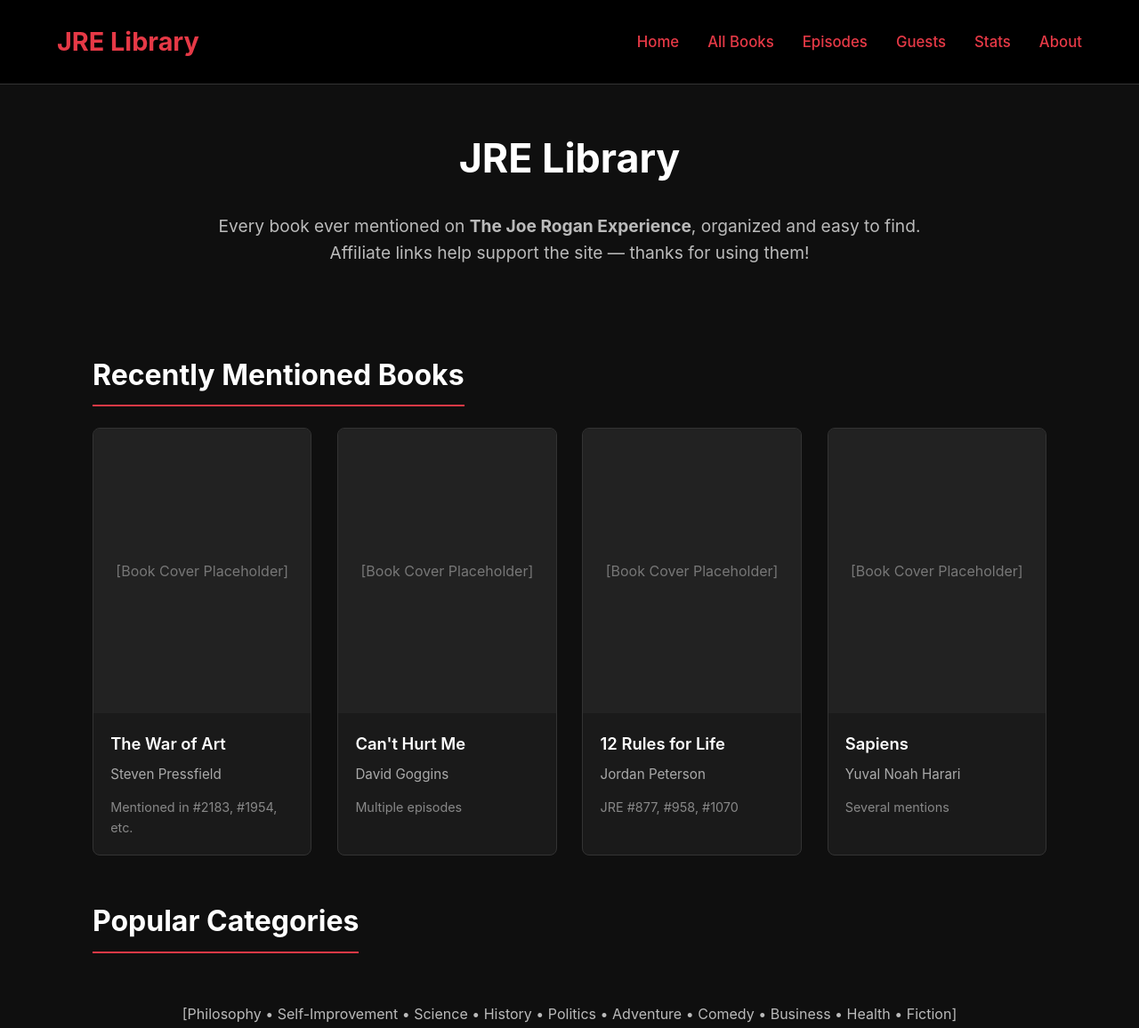
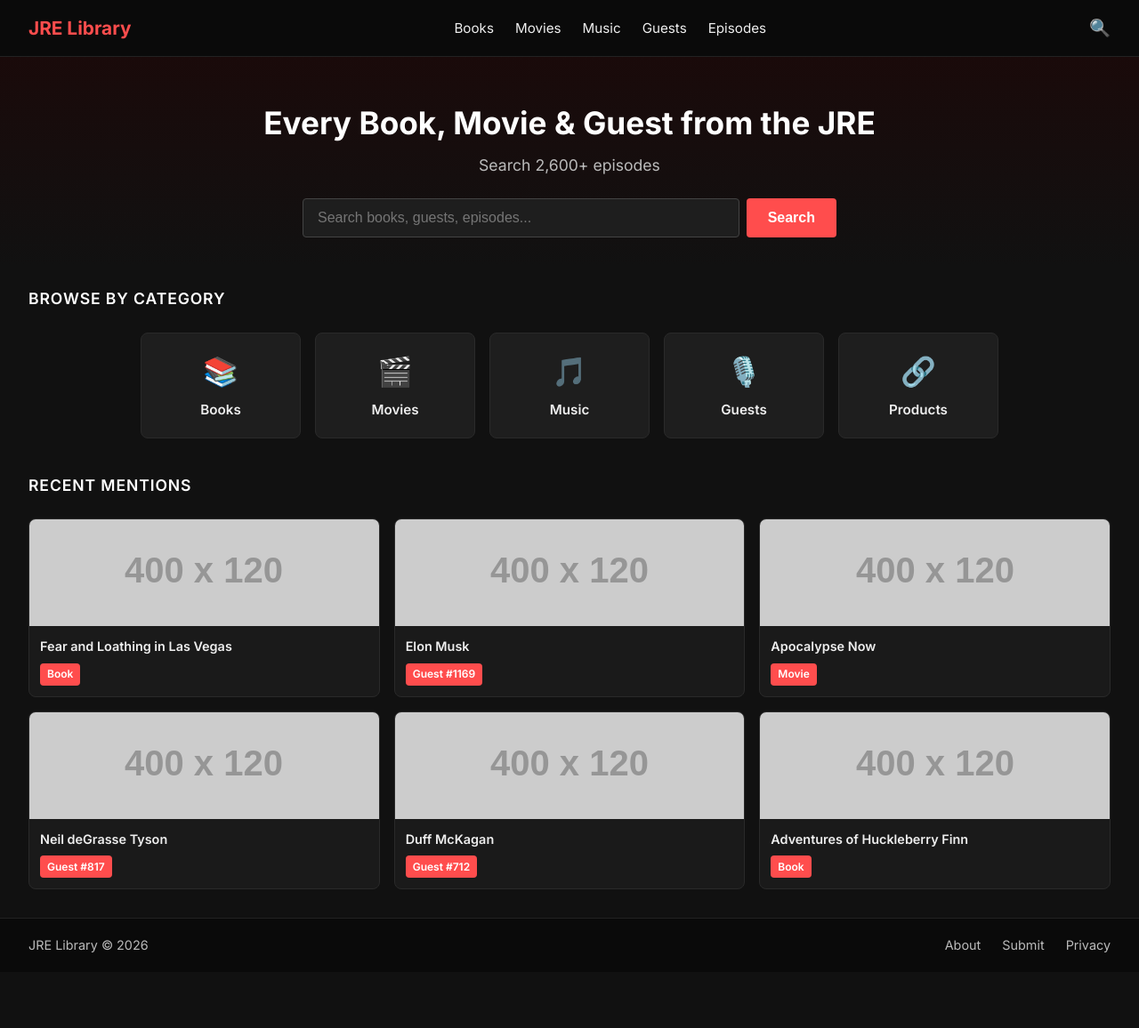
Before and after one commit to bullclaw369-cloud/Jrelibrary-Claw, a website: page index.html in a window 1280 px wide. Shown: the top 1156 px of the page at 89% size. After the commit the page ends 1093 px from the top, so only its background shows below. Drawn offline with Linux system fonts and the light colour scheme; placeholder pictures from the web are drawn by us.

Commit message:
Add homepage v1

```diff
--- a/index.html
+++ b/index.html
@@ -1,259 +1,334 @@
 <!DOCTYPE html>
 <html lang="en">
 <head>
-  <meta charset="UTF-8" />
-  <meta name="viewport" content="width=device-width, initial-scale=1.0"/>
-  <title>JRE Library - Books Mentioned on the Joe Rogan Experience</title>
+<meta charset="UTF-8">
+<meta name="viewport" content="width=device-width, initial-scale=1.0">
+<title>JRE Library — Every Book, Movie & Guest from the Joe Rogan Experience</title>
 <style>
-    :root {
-      --bg: #0f0f0f;
-      --text: #e0e0e0;
-      --accent: #e63946;
-      --accent-dark: #b32d38;
-      --card: #1a1a1a;
-      --border: #333;
+@import url('https://fonts.googleapis.com/css2?family=Inter:wght@400;600;700&display=swap');
+
+* { box-sizing: border-box; margin: 0; padding: 0; }
+
+body {
+  background-color: #111;
+  color: #eee;
+  font-family: 'Inter', sans-serif;
+  line-height: 1.5;
+  display: flex;
+  flex-direction: column;
+  min-height: 100vh;
 }
 
-    * {
-      margin: 0;
-      padding: 0;
-      box-sizing: border-box;
-    }
+a { color: #ff4d4d; text-decoration: none; }
+a:hover { color: #ff7a7a; }
 
-    body {
-      font-family: -apple-system, BlinkMacSystemFont, 'Segoe UI', Roboto, Oxygen, Ubuntu, Cantarell, sans-serif;
-      background: var(--bg);
-      color: var(--text);
-      line-height: 1.6;
-    }
-
-    a {
-      color: var(--accent);
-      text-decoration: none;
-    }
-
-    a:hover {
-      color: #fff;
-      text-decoration: underline;
-    }
-
-    header {
-      background: #000;
-      padding: 1.5rem 5%;
-      border-bottom: 1px solid var(--border);
+/* NAVBAR */
+nav {
+  display: flex;
+  justify-content: space-between;
+  align-items: center;
+  padding: 1rem 2rem;
+  background-color: #0a0a0a;
+  border-bottom: 1px solid #222;
   position: sticky;
   top: 0;
   z-index: 100;
 }
+nav .logo {
+  font-weight: 700;
+  font-size: 1.3rem;
+  color: #ff4d4d;
+}
+nav ul {
+  display: flex;
+  gap: 1.5rem;
+  list-style: none;
+}
+nav ul a {
+  color: #eee;
+  font-weight: 500;
+  font-size: 0.95rem;
+}
+nav ul a:hover { color: #ff4d4d; }
+.search-icon {
+  cursor: pointer;
+  color: #ff4d4d;
+  font-size: 1.2rem;
+}
 
-    .header-inner {
-      max-width: 1400px;
+/* HERO */
+.hero {
+  text-align: center;
+  padding: 3rem 1rem 2rem;
+  background: linear-gradient(180deg, #1a0a0a 0%, #111 100%);
+}
+.hero h1 {
+  color: #fff;
+  font-size: 2.2rem;
+  margin-bottom: 0.5rem;
+  font-weight: 700;
+}
+.hero .subhead {
+  color: #bbb;
+  font-size: 1.1rem;
+  margin-bottom: 1.5rem;
+}
+.search-bar {
+  display: flex;
+  justify-content: center;
+  gap: 0.5rem;
+  max-width: 600px;
   margin: 0 auto;
+}
+.search-bar input {
+  padding: 0.75rem 1rem;
+  width: 100%;
+  font-size: 1rem;
+  border: 1px solid #444;
+  border-radius: 4px;
+  background-color: #1e1e1e;
+  color: #eee;
+  outline: none;
+}
+.search-bar input:focus {
+  border-color: #ff4d4d;
+}
+.search-submit {
+  padding: 0.75rem 1.5rem;
+  background-color: #ff4d4d;
+  color: #fff;
+  border: none;
+  border-radius: 4px;
+  cursor: pointer;
+  font-weight: 600;
+  font-size: 1rem;
+  white-space: nowrap;
+}
+.search-submit:hover { background-color: #e03c3c; }
+
+/* CATEGORY CARDS ROW */
+.section-title {
+  padding: 1.5rem 2rem 0.5rem;
+  font-size: 1.1rem;
+  font-weight: 600;
+  color: #fff;
+  text-transform: uppercase;
+  letter-spacing: 0.05em;
+}
+.cards-row {
+  display: flex;
+  flex-wrap: wrap;
+  gap: 1rem;
+  justify-content: center;
+  padding: 1rem 2rem;
+}
+.card {
+  background-color: #1e1e1e;
+  border: 1px solid #2a2a2a;
+  border-radius: 8px;
+  padding: 1.2rem 1rem;
+  flex: 1 1 150px;
+  max-width: 180px;
+  text-align: center;
+  cursor: pointer;
+  transition: border-color 0.2s, transform 0.2s;
+}
+.card:hover {
+  border-color: #ff4d4d;
+  transform: translateY(-2px);
+}
+.card .icon { font-size: 2rem; margin-bottom: 0.5rem; }
+.card h3 {
+  font-size: 0.95rem;
+  font-weight: 600;
+  color: #eee;
+}
+
+/* RECENT MENTIONS GRID */
+.mentions-grid {
+  display: grid;
+  grid-template-columns: repeat(3, 1fr);
+  gap: 1rem;
+  padding: 1rem 2rem 2rem;
+}
+.mention-card {
+  background-color: #1a1a1a;
+  border: 1px solid #2a2a2a;
+  border-radius: 8px;
+  overflow: hidden;
+  transition: border-color 0.2s, transform 0.2s;
+  cursor: pointer;
+}
+.mention-card:hover {
+  border-color: #ff4d4d;
+  transform: translateY(-2px);
+}
+.mention-card img {
+  width: 100%;
+  height: 120px;
+  object-fit: cover;
+  display: block;
+}
+.mention-card .info {
+  padding: 0.75rem;
+}
+.mention-card .info h3 {
+  font-size: 0.9rem;
+  font-weight: 600;
+  margin-bottom: 0.4rem;
+  color: #eee;
+}
+.badge {
+  display: inline-block;
+  background-color: #ff4d4d;
+  color: #fff;
+  padding: 0.2rem 0.5rem;
+  font-size: 0.75rem;
+  border-radius: 4px;
+  font-weight: 600;
+}
+
+/* FOOTER */
+footer {
   display: flex;
   justify-content: space-between;
   align-items: center;
+  padding: 1.2rem 2rem;
+  background-color: #0a0a0a;
+  border-top: 1px solid #222;
+  margin-top: auto;
+  color: #bbb;
+  font-size: 0.9rem;
 }
-
-    .logo {
-      font-size: 1.8rem;
-      font-weight: bold;
-      color: var(--accent);
+footer .links {
+  display: flex;
+  gap: 1.5rem;
 }
-
-    nav ul {
-      list-style: none;
-      display: flex;
-      gap: 2rem;
-    }
-
-    nav a {
-      font-weight: 500;
-      font-size: 1.05rem;
-    }
-
-    main {
-      max-width: 1200px;
-      margin: 3rem auto;
-      padding: 0 5%;
-    }
-
-    h1 {
-      font-size: 2.8rem;
-      margin-bottom: 1.5rem;
-      color: #fff;
-      text-align: center;
-    }
-
-    .intro {
-      font-size: 1.2rem;
-      text-align: center;
-      max-width: 800px;
-      margin: 0 auto 3rem;
+footer .links a {
   color: #bbb;
 }
+footer .links a:hover { color: #eee; }
 
-    .section-title {
-      font-size: 2rem;
-      margin: 3rem 0 1.5rem;
-      color: #fff;
-      border-bottom: 2px solid var(--accent);
-      padding-bottom: 0.5rem;
-      display: inline-block;
+/* RESPONSIVE */
+@media (max-width: 768px) {
+  nav ul { display: none; }
+  .hero h1 { font-size: 1.6rem; }
+  .cards-row { gap: 0.75rem; }
+  .card { max-width: 45%; }
+  .mentions-grid { grid-template-columns: repeat(2, 1fr); }
 }
-
-    .book-grid {
-      display: grid;
-      grid-template-columns: repeat(auto-fill, minmax(220px, 1fr));
-      gap: 1.8rem;
-    }
-
-    .book-card {
-      background: var(--card);
-      border: 1px solid var(--border);
-      border-radius: 8px;
-      overflow: hidden;
-      transition: transform 0.15s, box-shadow 0.15s;
-    }
-
-    .book-card:hover {
-      transform: translateY(-6px);
-      box-shadow: 0 12px 24px rgba(0,0,0,0.6);
-    }
-
-    .book-cover {
-      height: 320px;
-      background: #222;
-      display: flex;
-      align-items: center;
-      justify-content: center;
-      font-size: 1rem;
-      color: #777;
-      text-align: center;
-      padding: 1rem;
-    }
-
-    .book-info {
-      padding: 1.2rem;
-    }
-
-    .book-title {
-      font-size: 1.15rem;
-      font-weight: 600;
-      margin-bottom: 0.5rem;
-      color: #fff;
-    }
-
-    .book-author {
-      font-size: 0.95rem;
-      color: #aaa;
-      margin-bottom: 0.8rem;
-    }
-
-    .book-meta {
-      font-size: 0.9rem;
-      color: #888;
-    }
-
-    footer {
-      background: #000;
-      padding: 2rem 5%;
-      text-align: center;
-      border-top: 1px solid var(--border);
-      margin-top: 4rem;
-      font-size: 0.95rem;
-      color: #777;
-    }
-
-    @media (max-width: 768px) {
-      .header-inner {
-        flex-direction: column;
-        gap: 1.2rem;
-      }
-      nav ul {
-        flex-wrap: wrap;
-        justify-content: center;
-        gap: 1.2rem;
-      }
-      h1 {
-        font-size: 2.2rem;
-      }
+@media (max-width: 480px) {
+  .mentions-grid { grid-template-columns: 1fr; }
+  .card { max-width: 100%; }
+  footer { flex-direction: column; gap: 0.75rem; text-align: center; }
 }
 </style>
 </head>
 <body>
 
-  <header>
-    <div class="header-inner">
+  <!-- NAVBAR -->
+  <nav>
     <div class="logo">JRE Library</div>
-      <nav>
     <ul>
-          <li><a href="#">Home</a></li>
-          <li><a href="#">All Books</a></li>
+      <li><a href="#">Books</a></li>
+      <li><a href="#">Movies</a></li>
+      <li><a href="#">Music</a></li>
+      <li><a href="#">Guests</a></li>
       <li><a href="#">Episodes</a></li>
-          <li><a href="#">Guests</a></li>
-          <li><a href="#">Stats</a></li>
-          <li><a href="#">About</a></li>
     </ul>
+    <div class="search-icon">🔍</div>
   </nav>
+
+  <!-- HERO / SEARCH BAR -->
+  <section class="hero">
+    <h1>Every Book, Movie &amp; Guest from the JRE</h1>
+    <div class="subhead">Search 2,600+ episodes</div>
+    <div class="search-bar">
+      <input type="text" placeholder="Search books, guests, episodes...">
+      <button class="search-submit">Search</button>
     </div>
-  </header>
+  </section>
 
-  <main>
-    <h1>JRE Library</h1>
-    <p class="intro">
-      Every book ever mentioned on <strong>The Joe Rogan Experience</strong>, organized and easy to find.
-      Affiliate links help support the site — thanks for using them!
-    </p>
+  <!-- CATEGORY CARDS ROW -->
+  <div class="section-title">Browse by Category</div>
+  <section class="cards-row">
+    <div class="card">
+      <div class="icon">📚</div>
+      <h3>Books</h3>
+    </div>
+    <div class="card">
+      <div class="icon">🎬</div>
+      <h3>Movies</h3>
+    </div>
+    <div class="card">
+      <div class="icon">🎵</div>
+      <h3>Music</h3>
+    </div>
+    <div class="card">
+      <div class="icon">🎙️</div>
+      <h3>Guests</h3>
+    </div>
+    <div class="card">
+      <div class="icon">🔗</div>
+      <h3>Products</h3>
+    </div>
+  </section>
 
-    <h2 class="section-title">Recently Mentioned Books</h2>
-    <div class="book-grid">
-      <!-- Example cards — in real site these are dynamically loaded -->
-      <div class="book-card">
-        <div class="book-cover">[Book Cover Placeholder]</div>
-        <div class="book-info">
-          <div class="book-title">The War of Art</div>
-          <div class="book-author">Steven Pressfield</div>
-          <div class="book-meta">Mentioned in #2183, #1954, etc.</div>
+  <!-- RECENT MENTIONS GRID -->
+  <div class="section-title">Recent Mentions</div>
+  <section class="mentions-grid">
+    <div class="mention-card">
+      <img src="https://via.placeholder.com/400x120/1a1a1a/ff4d4d?text=Books" alt="Fear and Loathing">
+      <div class="info">
+        <h3>Fear and Loathing in Las Vegas</h3>
+        <span class="badge">Book</span>
       </div>
     </div>
-
-      <div class="book-card">
-        <div class="book-cover">[Book Cover Placeholder]</div>
-        <div class="book-info">
-          <div class="book-title">Can't Hurt Me</div>
-          <div class="book-author">David Goggins</div>
-          <div class="book-meta">Multiple episodes</div>
+    <div class="mention-card">
+      <img src="https://via.placeholder.com/400x120/1a1a1a/ff4d4d?text=Guest" alt="Elon Musk">
+      <div class="info">
+        <h3>Elon Musk</h3>
+        <span class="badge">Guest #1169</span>
       </div>
     </div>
-
-      <div class="book-card">
-        <div class="book-cover">[Book Cover Placeholder]</div>
-        <div class="book-info">
-          <div class="book-title">12 Rules for Life</div>
-          <div class="book-author">Jordan Peterson</div>
-          <div class="book-meta">JRE #877, #958, #1070</div>
+    <div class="mention-card">
+      <img src="https://via.placeholder.com/400x120/1a1a1a/ff4d4d?text=Movies" alt="Apocalypse Now">
+      <div class="info">
+        <h3>Apocalypse Now</h3>
+        <span class="badge">Movie</span>
       </div>
     </div>
-
-      <div class="book-card">
-        <div class="book-cover">[Book Cover Placeholder]</div>
-        <div class="book-info">
-          <div class="book-title">Sapiens</div>
-          <div class="book-author">Yuval Noah Harari</div>
-          <div class="book-meta">Several mentions</div>
+    <div class="mention-card">
+      <img src="https://via.placeholder.com/400x120/1a1a1a/ff4d4d?text=Guest" alt="Neil deGrasse Tyson">
+      <div class="info">
+        <h3>Neil deGrasse Tyson</h3>
+        <span class="badge">Guest #817</span>
       </div>
     </div>
+    <div class="mention-card">
+      <img src="https://via.placeholder.com/400x120/1a1a1a/ff4d4d?text=Music" alt="Duff McKagan">
+      <div class="info">
+        <h3>Duff McKagan</h3>
+        <span class="badge">Guest #712</span>
       </div>
+    </div>
+    <div class="mention-card">
+      <img src="https://via.placeholder.com/400x120/1a1a1a/ff4d4d?text=Books" alt="Adventures of Huckleberry Finn">
+      <div class="info">
+        <h3>Adventures of Huckleberry Finn</h3>
+        <span class="badge">Book</span>
+      </div>
+    </div>
+  </section>
 
-    <h2 class="section-title">Popular Categories</h2>
-    <p style="text-align:center; color:#bbb; margin:2rem 0;">
-      [Philosophy • Self-Improvement • Science • History • Politics • Adventure • Comedy • Business • Health • Fiction]
-    </p>
-  </main>
-
+  <!-- FOOTER -->
   <footer>
-    <p>Unofficial fan site — not affiliated with Joe Rogan or Spotify.<br>
-    All book links are Amazon affiliates. Thanks for supporting!</p>
+    <div class="left">JRE Library © 2026</div>
+    <div class="links">
+      <a href="#">About</a>
+      <a href="#">Submit</a>
+      <a href="#">Privacy</a>
+    </div>
   </footer>
 
 </body>
```
Also changed, not shown: 2 other files. Lines whose indentation alone changed are shown as unchanged.
